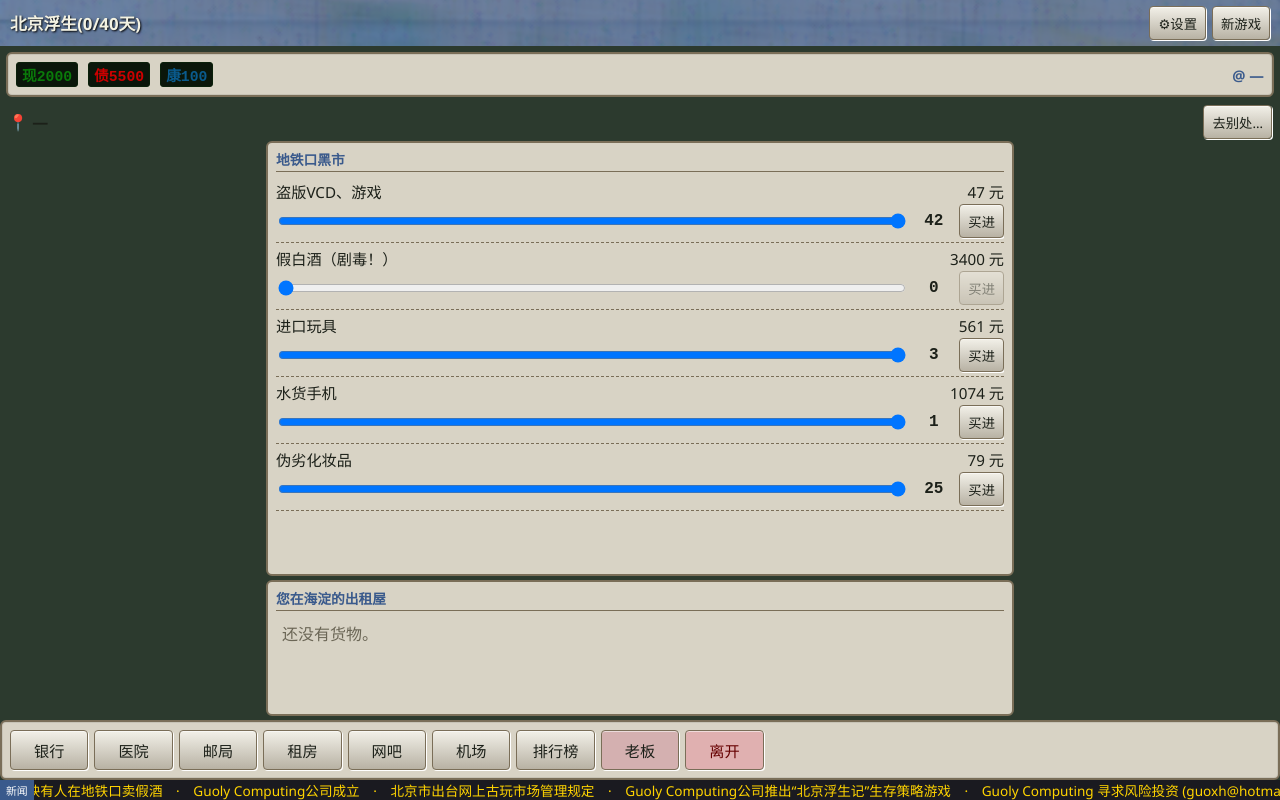
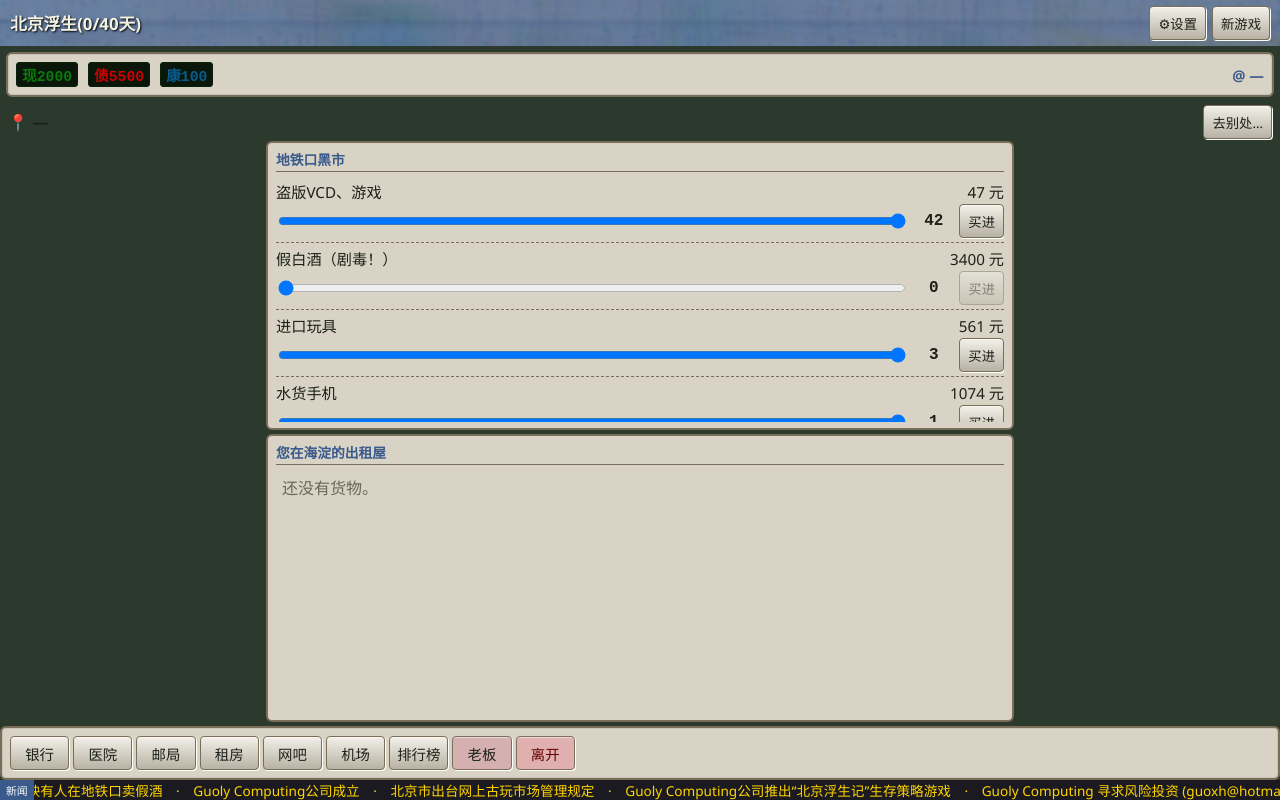
Before and after one commit to narcotics726/beijingfushengji-html, a Svelte app: page / in a window 1280 px wide. Built offline with nearby package versions, Linux system fonts and the light colour scheme.

Commit message:
fix(M2): 分屏真正定高——#app 改 height:100vh+overflow:hidden，core/pane/list 分层 flex，黑市/库存两栏各占一半并各自滚动；子系统更紧凑。

```diff
--- a/src/App.svelte
+++ b/src/App.svelte
@@ -356,8 +356,8 @@
   .empty { color: var(--fsj-dim); padding: 6px; }
   .locrow { display: flex; align-items: center; justify-content: space-between; padding: 2px 8px; font-weight: 700; }
   .loc-now { font-weight: 700; }
-  .subsys-grid { display: grid; grid-template-columns: repeat(auto-fill, minmax(76px, 1fr)); gap: 6px; }
-  .subsys-grid button { min-height: 40px; font-size: 0.95em; }
+  .subsys-grid { display: grid; grid-template-columns: repeat(auto-fill, minmax(58px, 1fr)); gap: 4px; }
+  .subsys-grid button { min-height: 34px; font-size: 0.9em; padding: 2px 4px; }
   .boss { background: #d4b0b0; }
   .danger { background: #e0b0b0; color: #600; }
   .ticker { position: sticky; bottom: 0; z-index: 9; display: flex; align-items: center; background: #1a1a20; color: var(--fsj-ticker, #ffd400); font-size: 0.85em; overflow: hidden; }
--- a/src/ui/skins/retro/theme.css
+++ b/src/ui/skins/retro/theme.css
@@ -24,8 +24,8 @@
 }
 
 * { box-sizing: border-box; }
-html, body { height: 100%; margin: 0; padding: 0; }
-#app { min-height: 100vh; display: flex; flex-direction: column; }
+html, body { height: 100%; margin: 0; padding: 0; overflow: hidden; }
+#app { height: 100vh; display: flex; flex-direction: column; overflow: hidden; }
 body {
   font-family: "Segoe UI", system-ui, sans-serif;
   background: var(--fsj-bg);
```
